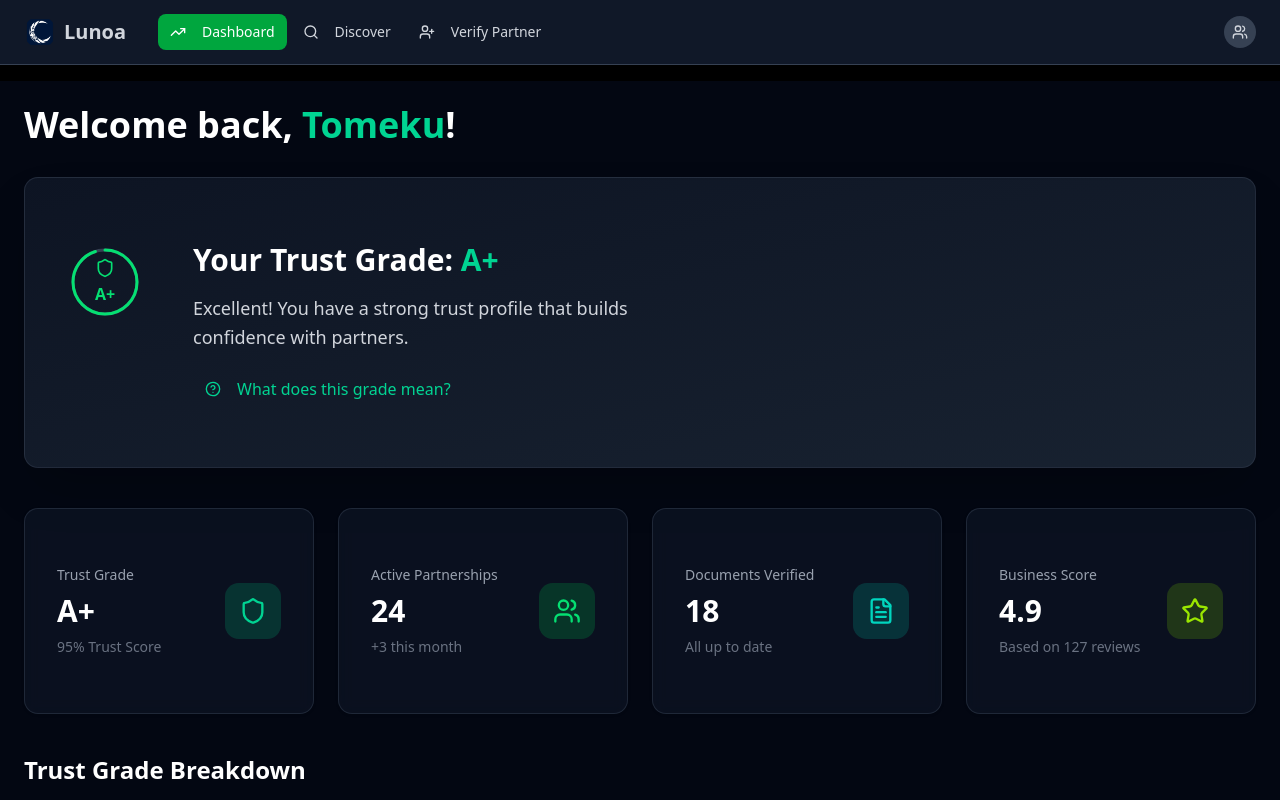
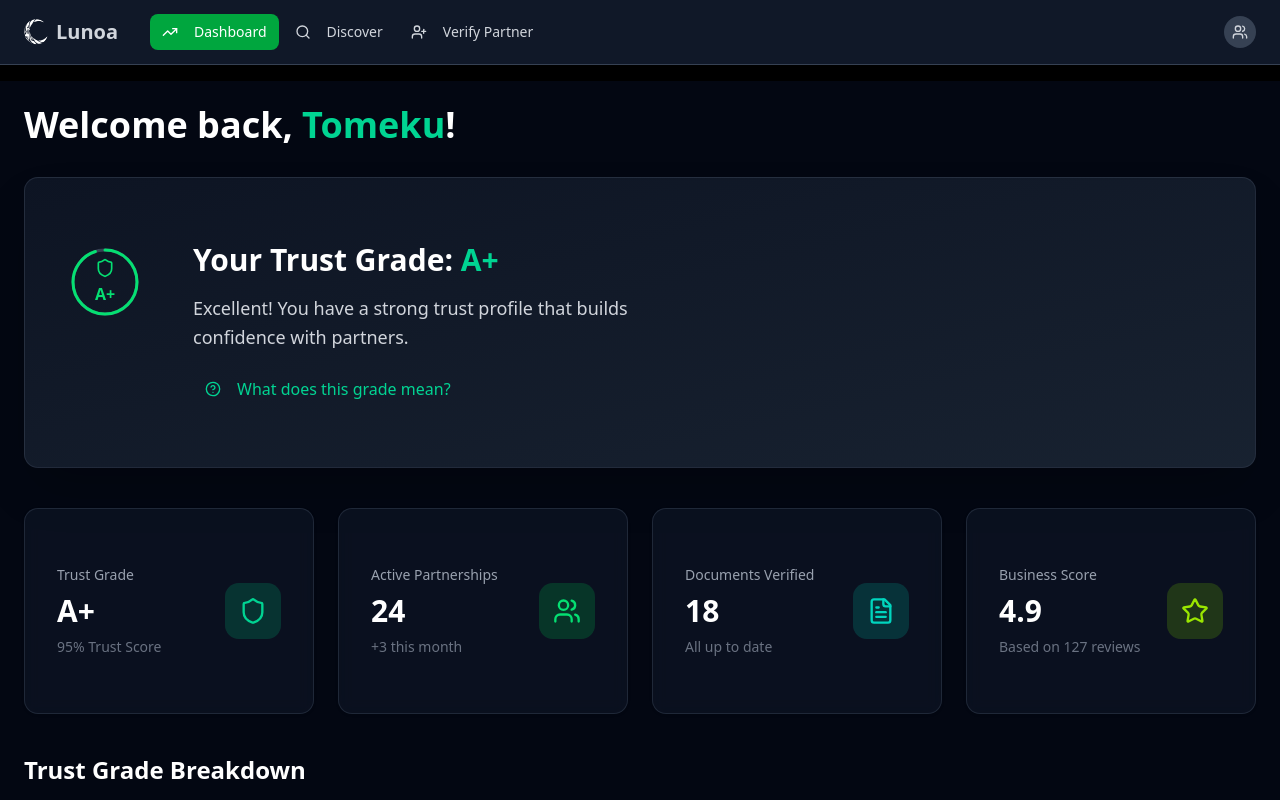
Before and after one commit to Tomeku-Development/lunoa-app, a Next.js app: page / in a window 1280 px wide. Shown: the top 800 px of the page. Built offline with nearby package versions, Linux system fonts and the light colour scheme.

Commit message:
feat: change logo

```diff
--- a/src/components/sections/Navigation.tsx
+++ b/src/components/sections/Navigation.tsx
@@ -37,10 +37,10 @@ export function Navigation({ activeTab, onTabChange }: NavigationProps) {
           <div className="flex items-center space-x-8">
             <div className="flex items-center space-x-2">
               <Image
-                src="/lunoa-icon.png"
+                src="/logo.svg"
                 alt="Lunoa Logo"
-                width={32}
-                height={32}
+                width={24}
+                height={24}
                 className="rounded-full"
               />
               <span className="text-xl font-bold text-gray-300">Lunoa</span>
```
Also changed, not shown: public/logo.svg (added), public/lunoa-icon.png (deleted).
